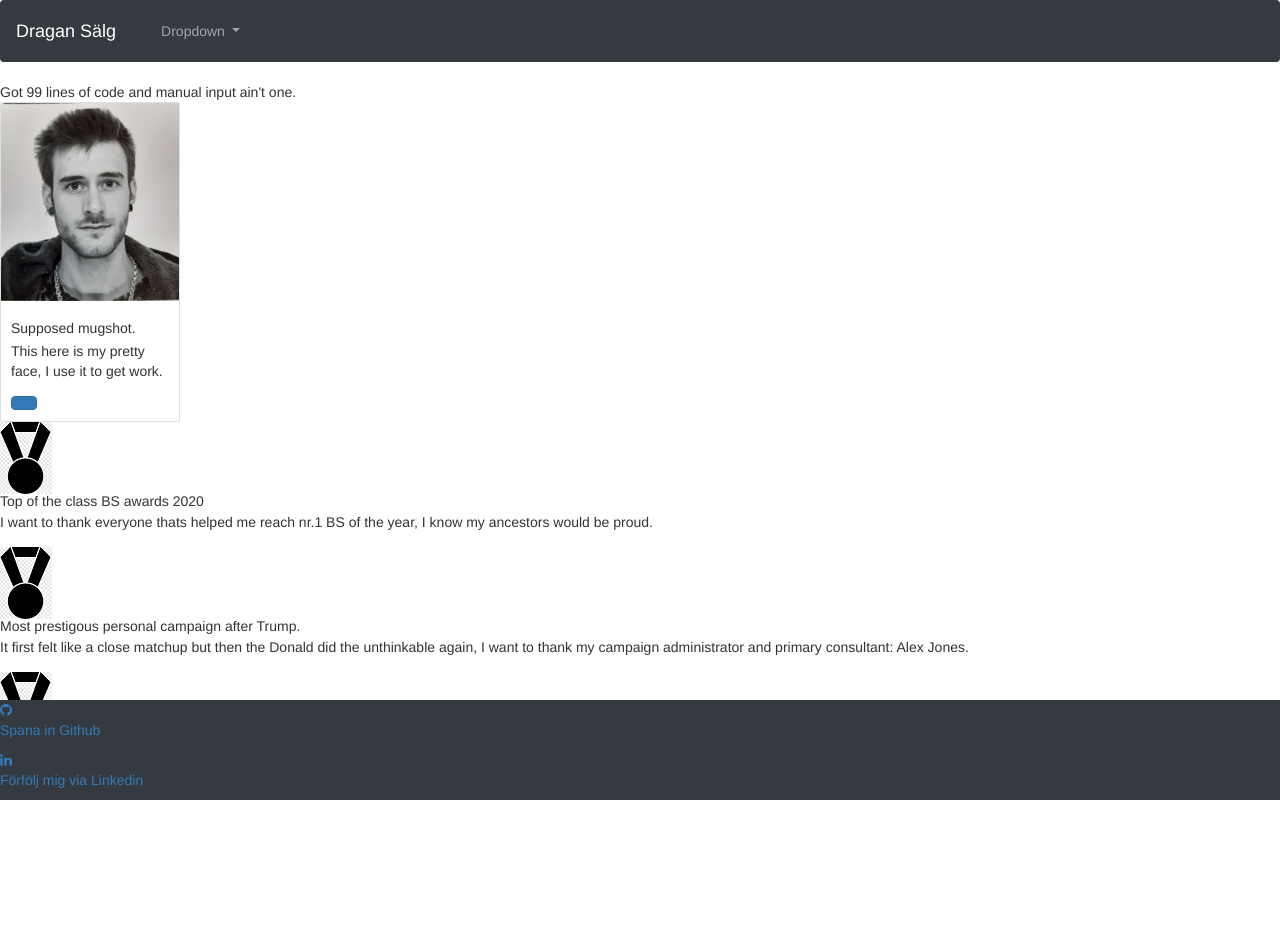
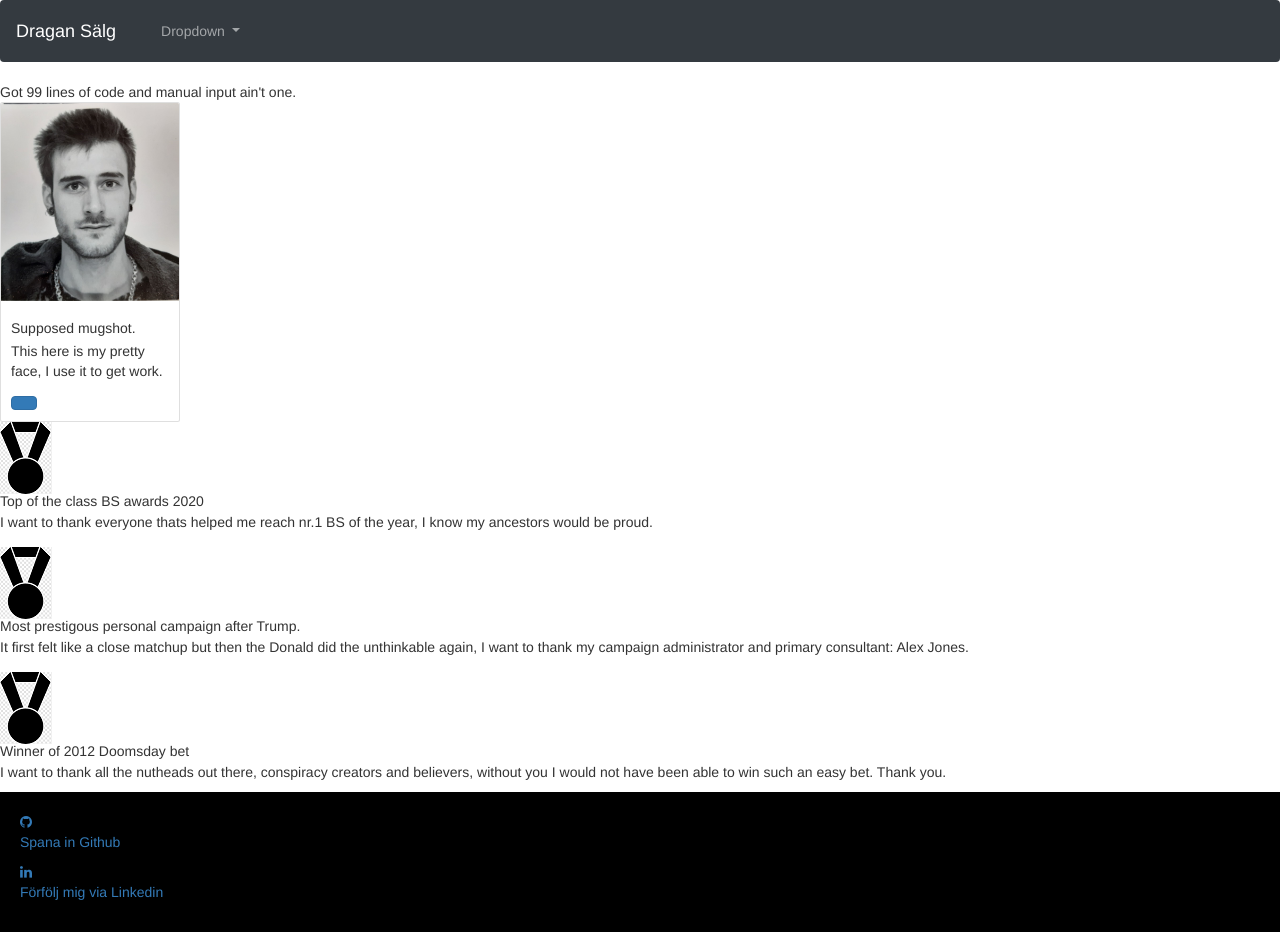
Before and after one commit to dragansalg/brokenportfolio, a website: page app/index.html in a window 1280 px wide. Before the commit the page ends 800 px from the top, so only its background shows below. Drawn offline with nearby package versions, Linux system fonts and the light colour scheme.

Commit message:
fixed footer

```diff
--- a/app/index.html
+++ b/app/index.html
@@ -62,10 +62,10 @@
               </div>
             </li>
           </ul>
-          <nav class="navbar-bottom fixed-bottom navbar-dark bg-dark">
+          <footer class="footer">
             <a href="https://github.com/dragansalg" target="_blank" class="button github"><span><i class="fa fa-github" aria-hidden="true"></i></span><p>Spana in Github</p></a>
             <a href="https://www.linkedin.com/in/dragan-s%C3%A4lg-0658b21b9/" target="_blank" class="button linkedin"><span><i class="fa fa-linkedin" aria-hidden="true"></i></span><p>Förfölj mig via Linkedin</p></a>
-          </nav>
+          </footer>
         <script src="https://cdn.jsdelivr.net/npm/popper.js@1.16.0/dist/umd/popper.min.js" integrity="sha384-Q6E9RHvbIyZFJoft+2mJbHaEWldlvI9IOYy5n3zV9zzTtmI3UksdQRVvoxMfooAo" crossorigin="anonymous"></script>
     <script src="https://stackpath.bootstrapcdn.com/bootstrap/5.0.0-alpha1/js/bootstrap.min.js" integrity="sha384-oesi62hOLfzrys4LxRF63OJCXdXDipiYWBnvTl9Y9/TRlw5xlKIEHpNyvvDShgf/" crossorigin="anonymous"></script>
     </body>
--- a/app/scss/_variables.scss
+++ b/app/scss/_variables.scss
@@ -1,2 +1 @@
 $primary: #e06b54;
-$navbar-brand-text-align:         center;
```
Also changed, not shown: app/css/themesberg.css.
